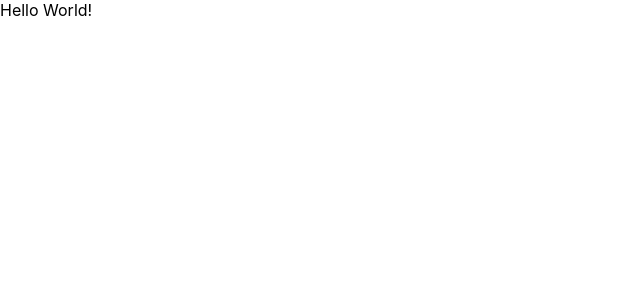
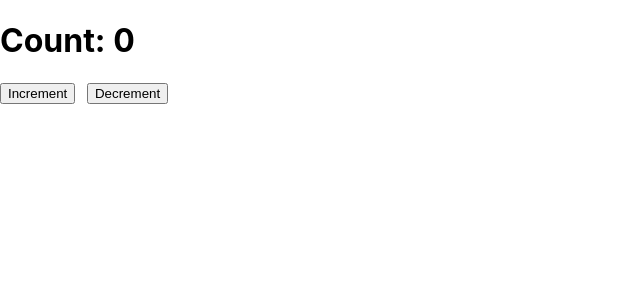
Before and after one commit to djdhar/ReactAdvanced, a React (Create React App) app: page / in a window 1280 px wide. Shown: the top 300 px of the page, without its empty margins (0-640 px from the left). Built offline with nearby package versions, Linux system fonts and the light colour scheme.

Commit message:
Context API + Custom Context Hooks

```diff
--- a/src/App.tsx
+++ b/src/App.tsx
@@ -1,10 +1,34 @@
+// src/App.tsx
 
-function App() {
+import { CounterProvider, useCounter } from "./contexts/CounterContext";
+
+function CounterDisplay() {
+  const { count, increment, decrement } = useCounter();
+
   return (
-    <div className="App">
-      Hello World!
+    <div className="p-4">
+      <h1 className="text-2xl">Count: {count}</h1>
+      <button
+        onClick={increment}
+        className="mt-2 px-4 py-2 bg-blue-500 text-white rounded"
+      >
+        Increment
+      </button>
+      <span>⠀</span>
+      <button
+        onClick={decrement}
+        className="mt-2 px-4 py-2 bg-blue-500 text-white rounded"
+      >
+        Decrement
+      </button>
     </div>
   );
 }
 
-export default App;
+export default function App() {
+  return (
+    <CounterProvider>
+      <CounterDisplay />
+    </CounterProvider>
+  );
+}
--- /dev/null
+++ b/src/contexts/CounterContext.tsx
@@ -0,0 +1,29 @@
+// src/contexts/CounterContext.tsx
+
+import { createContext, useContext, useState, ReactNode } from "react";
+
+// 1. Create the Context
+const CounterContext = createContext<{ count: number; increment: () => void, decrement: () => void } | undefined>(undefined);
+
+// 2. Create the Provider
+export function CounterProvider({ children }: { children: ReactNode }) {
+  const [count, setCount] = useState(0);
+
+  const increment = () => setCount((c) => c + 1);
+  const decrement = () => setCount((c) => c - 1);
+
+  return (
+    <CounterContext.Provider value={{ count, increment, decrement }}>
+      {children}
+    </CounterContext.Provider>
+  );
+}
+
+// 3. Create a Custom Hook
+export function useCounter() {
+  const context = useContext(CounterContext);
+  if (!context) {
+    throw new Error("useCounter must be used within a CounterProvider");
+  }
+  return context;
+}
```
